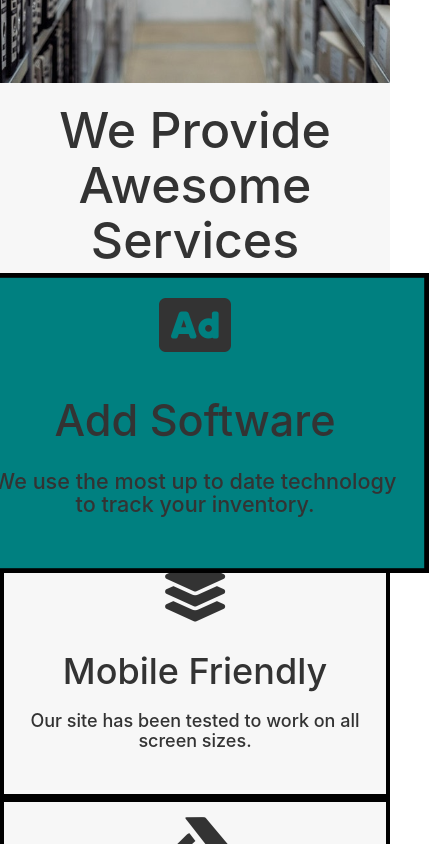
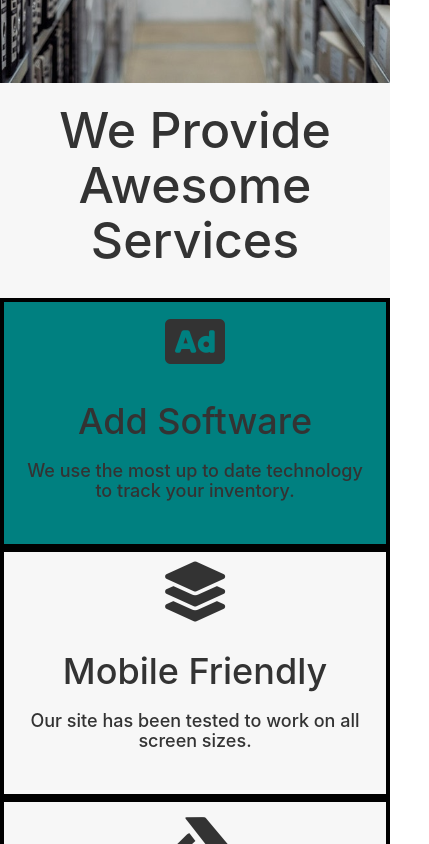
Before and after one commit to haeke/serial-inventory, a React (Create React App) app in the folder client/: page / in a window 390 px wide. In both pictures the pointer is over the element 195 px from the left and 993 px from the top of the page. Shown: the part 571-1415 px from the top of the page, 429 px wide, since content can reach past the window. Built offline with nearby package versions, Linux system fonts and the light colour scheme.

Commit message:
changed the styles of the Card component

```diff
--- a/client/src/components/Card/Card.css
+++ b/client/src/components/Card/Card.css
@@ -1,5 +1,4 @@
 .cardContainer {
-  /* margin: 20px; */
   border: 4px solid black;
   transition: all 0.5s ease-in-out;
   min-height: 250px;
@@ -19,3 +18,9 @@
 .cardSubHeader {
   text-align: center;
 }
+
+@media (max-width: 992px) {
+  .cardContainer:hover {
+    transform: scale(1);
+  }
+}
--- a/client/src/components/Card/Card.js
+++ b/client/src/components/Card/Card.js
@@ -5,7 +5,7 @@ import "./Card.css";
 
 const Card = ({ children, cardHeader, cardSubHeader }) => {
   return (
-    <div className="col-md-4 col-sm-8 cardContainer">
+    <div className="col-md-4 col-xs-12 cardContainer">
       <div className="row">
         <div className="col-md-12">{children}</div>
       </div>
```
